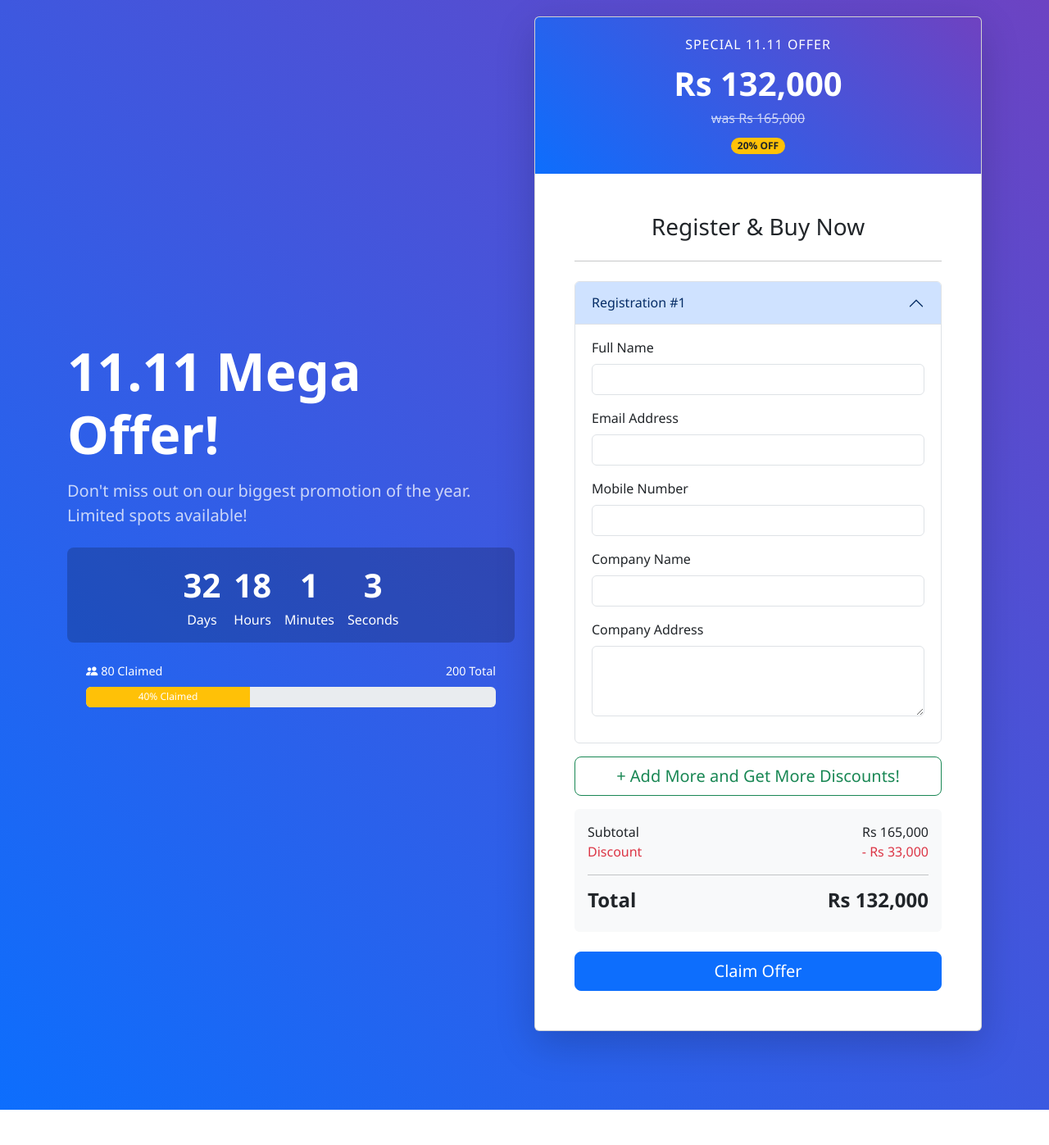
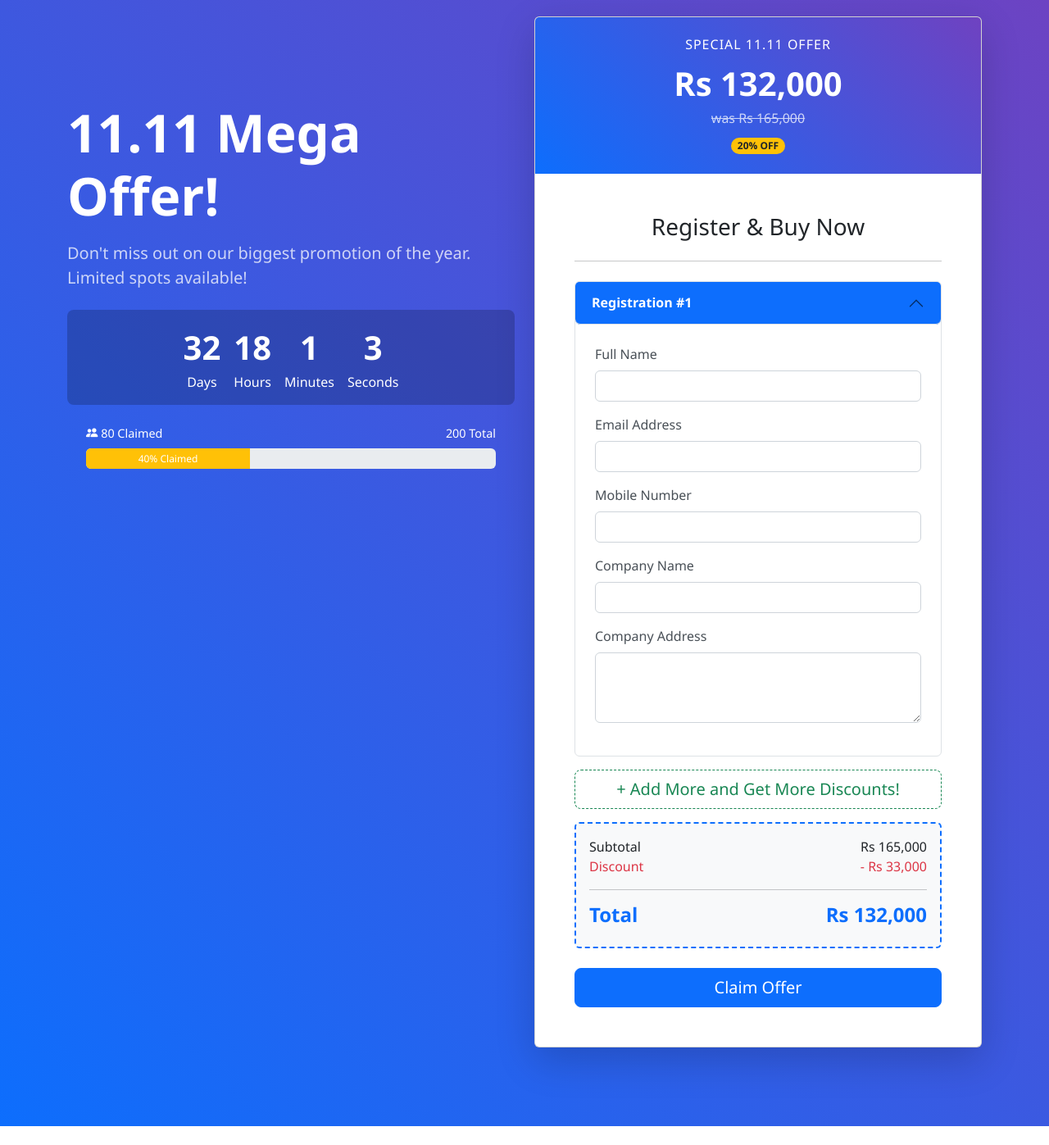
Before and after one commit to th3gh0s8/myWebDev, a PHP site: page / in a window 1280 px wide. Shown: the part 76-1473 px from the top of the page at 82% size. Run offline with PHP 8.4, Linux system fonts and the light colour scheme; some libraries are stand-ins or nearby versions.

Commit message:
Add custom styles for promo form and accordion
Introduces new CSS rules for the promo form, accordion components, total summary section, and buttons. Also adds the 'hero-sticky-content' class to the hero section in index.php for improved layout and sticky positioning.

Co-Authored-By: SLRAPTOR <63906862+SLRAPTOR@users.noreply.github.com>

```diff
--- a/index.php
+++ b/index.php
@@ -4,7 +4,7 @@
 <header class="hero-promotion">
     <div class="container">
         <div class="row align-items-center">
-            <div class="col-lg-6 text-center text-lg-start">
+            <div class="col-lg-6 text-center text-lg-start hero-sticky-content">
                 <h1 class="display-3 fw-bold text-white mb-3">11.11 Mega Offer!</h1>
                 <p class="lead text-white-75 mb-4">Don't miss out on our biggest promotion of the year. Limited spots available!</p>
                 <div id="countdown" class="countdown-container mb-4"></div>
--- a/style.css
+++ b/style.css
@@ -178,3 +178,69 @@ body {
 .navbar-transparent {
     background-color: transparent !important;
 }
+
+/* Form Styling */
+#promo-form .form-label {
+    font-weight: 500;
+    color: #495057;
+}
+
+#promo-form .form-control {
+    border-radius: 0.375rem;
+    border: 1px solid #ced4da;
+    transition: border-color 0.15s ease-in-out, box-shadow 0.15s ease-in-out;
+}
+
+#promo-form .form-control:focus {
+    border-color: #86b7fe;
+    box-shadow: 0 0 0 0.25rem rgba(13, 110, 253, 0.25);
+}
+
+/* Accordion Customization */
+.accordion-item {
+    border: 1px solid #dee2e6;
+    border-radius: 0.375rem;
+    margin-bottom: 1rem;
+}
+
+.accordion-header .accordion-button {
+    font-weight: 600;
+    color: #212529;
+    background-color: #f8f9fa;
+    border-radius: 0.375rem;
+}
+
+.accordion-header .accordion-button:not(.collapsed) {
+    color: #fff;
+    background-color: #0d6efd;
+}
+
+.accordion-body {
+    padding: 1.5rem;
+}
+
+/* Total Summary Section */
+#total-summary {
+    border: 2px dashed #0d6efd;
+    background-color: #f8f9fa;
+}
+
+#total-summary .h4 {
+    color: #0d6efd;
+}
+
+/* Buttons */
+#add-form-btn {
+    border-style: dashed;
+}
+
+.remove-form-btn {
+    margin-bottom: 1rem;
+}
+
+.hero-sticky-content {
+    position: -webkit-sticky; /* For Safari */
+    position: sticky;
+    top: 200px; /* Adjust as needed */
+    align-self: flex-start; /* Important for sticky to work in a flex container */
+}
```
